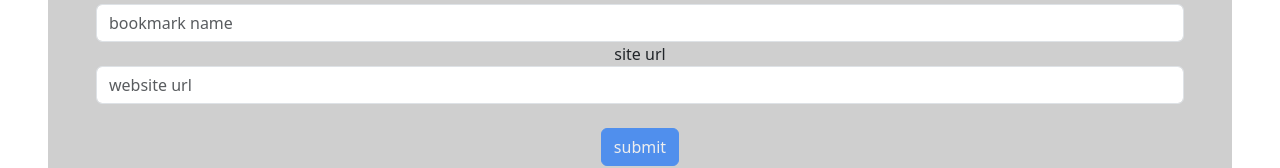
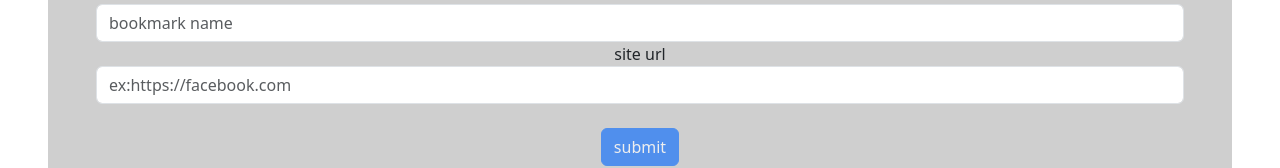
Before and after one commit to rodina12/bookmark, a plain HTML site: page index.html in a window 1280 px wide. Shown: the part 235-403 px from the top of the page. Drawn offline with nearby package versions, Linux system fonts and the light colour scheme.

Commit message:
Update index.html

```diff
--- a/index.html
+++ b/index.html
@@ -21,7 +21,7 @@
     </div>
     <div class="form-group mx-5">
         <label class="text-center ">site url</label>
-        <input id="url" type="text" class="form-control" placeholder="website url" required>
+        <input id="url" type="text" class="form-control" placeholder="ex:https://facebook.com" required>
             </div>
             <button onclick="add()" id="addbtn" disabled class="btn btn-primary my-4">submit</button>
    </div>
```
